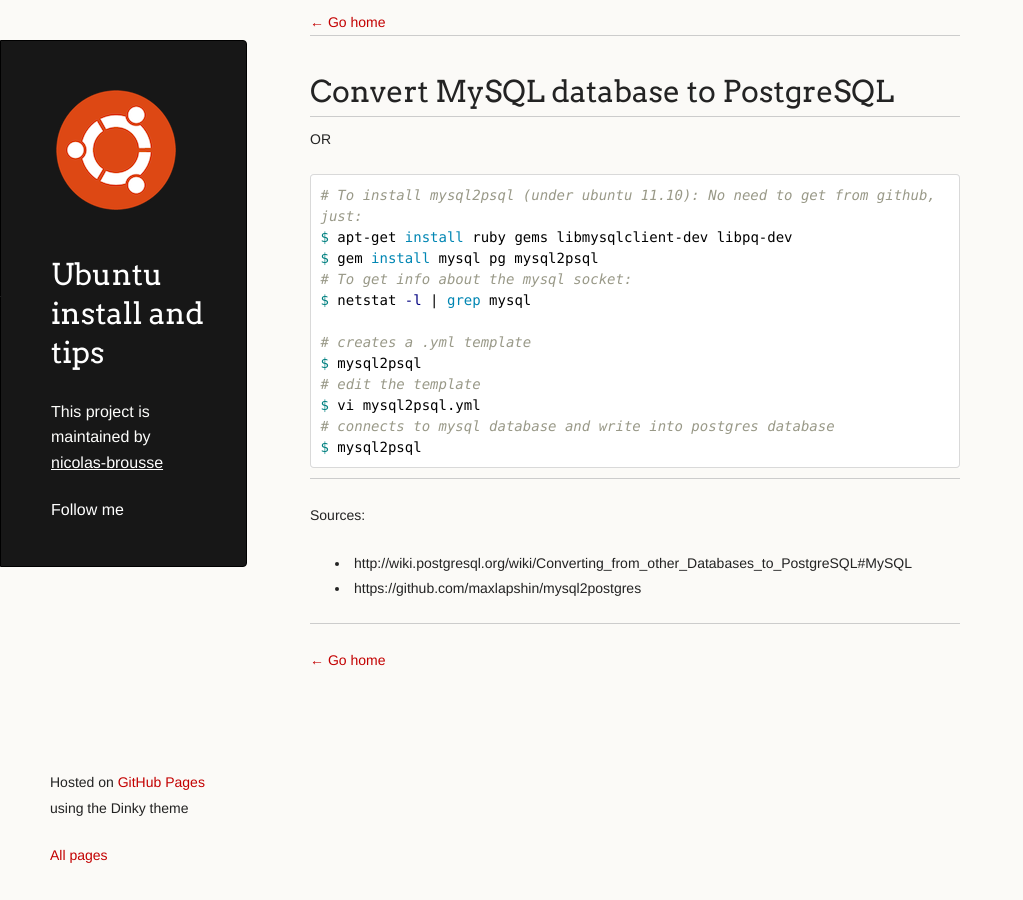
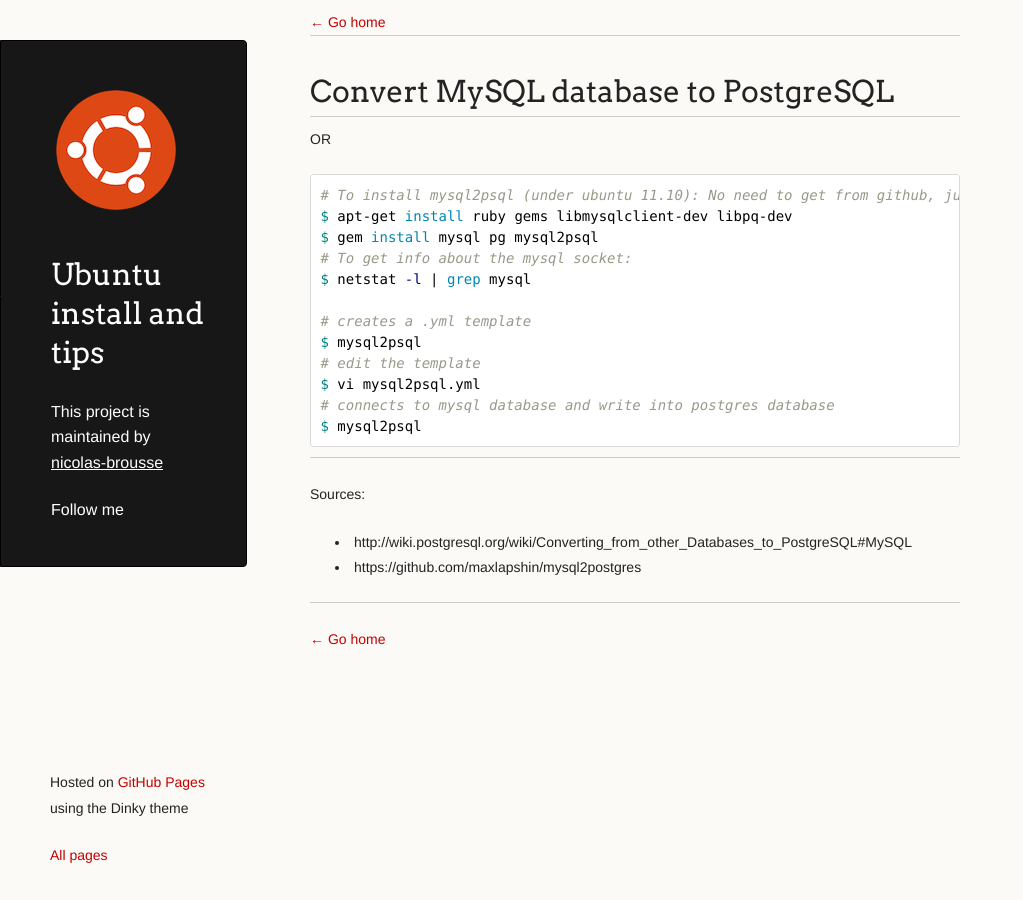
Before and after one commit to nicolas-brousse/ubuntu-install-and-tips, a Jekyll site: the page built from pages/others/mysql-to-postgresql.md, in a window 1280 px wide. Shown: the whole page, without its empty margins (0-1023 px from the left). Built offline with Jekyll 4.4.1, drawn with Linux system fonts in a browser that asks for light colours; Markdown is read by kramdown in place of the engine named in the settings; comment, search, counter and statistics services are not loaded.

Commit message:
Update css

```diff
--- a/assets/css/styles.css
+++ b/assets/css/styles.css
@@ -166,7 +166,6 @@
 code {
   padding: 2px 4px;
   color: #d14;
-  white-space: nowrap;
   background-color: #f7f7f9;
   border: 1px solid #e1e1e8;
 }
@@ -177,10 +176,6 @@
   margin: 0 0 10px;
   font-size: 13px;
   line-height: 20px;
-  word-break: break-all;
-  word-wrap: break-word;
-  white-space: pre;
-  white-space: pre-wrap;
   background-color: #f5f5f5;
   border: 1px solid #ccc;
   border: 1px solid rgba(0, 0, 0, 0.15);
@@ -188,13 +183,13 @@
      -moz-border-radius: 4px;
           border-radius: 4px;
   max-height: 340px;
+  overflow: auto;
+  overflow-y: hidden;
 }
 
 pre code {
   padding: 0;
   color: inherit;
-  white-space: pre;
-  white-space: pre-wrap;
   background-color: transparent;
   border: 0;
 }
```
